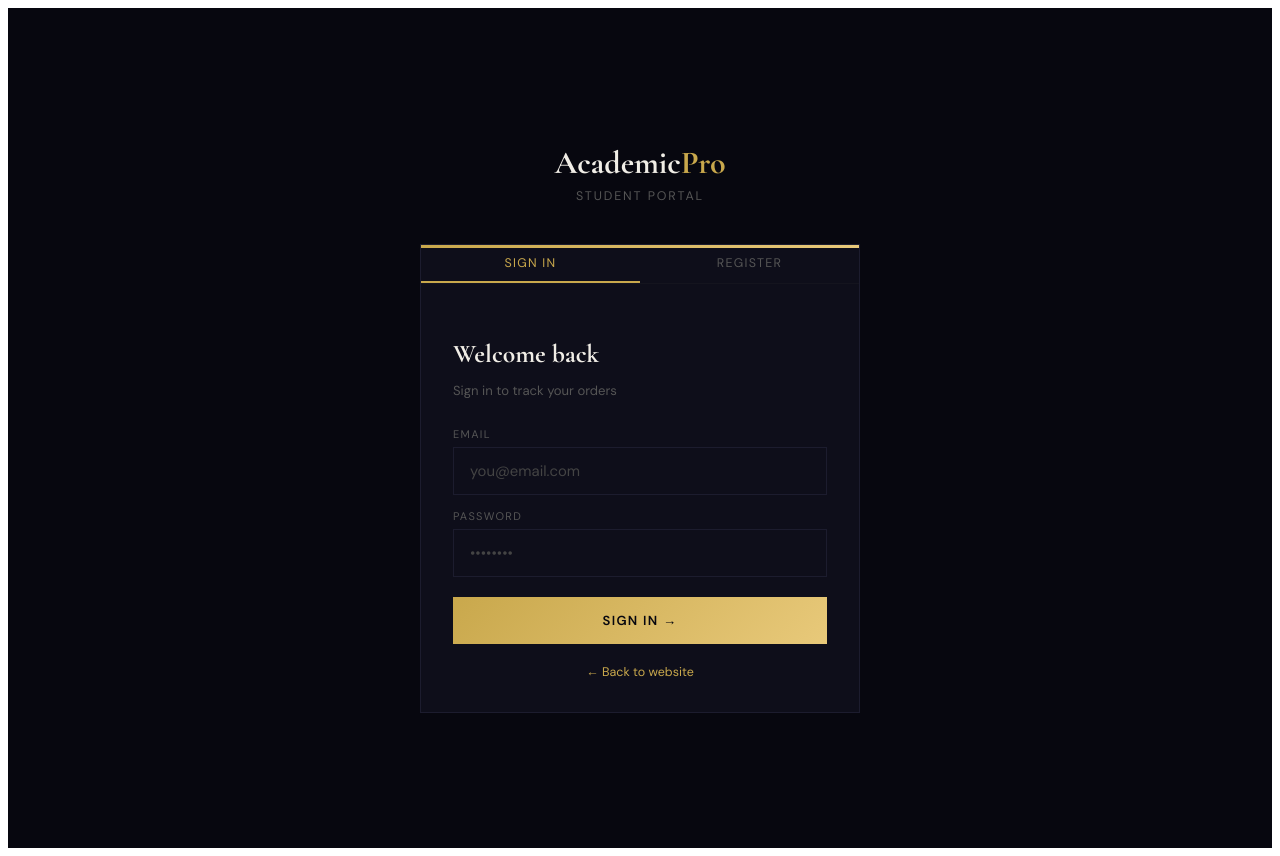
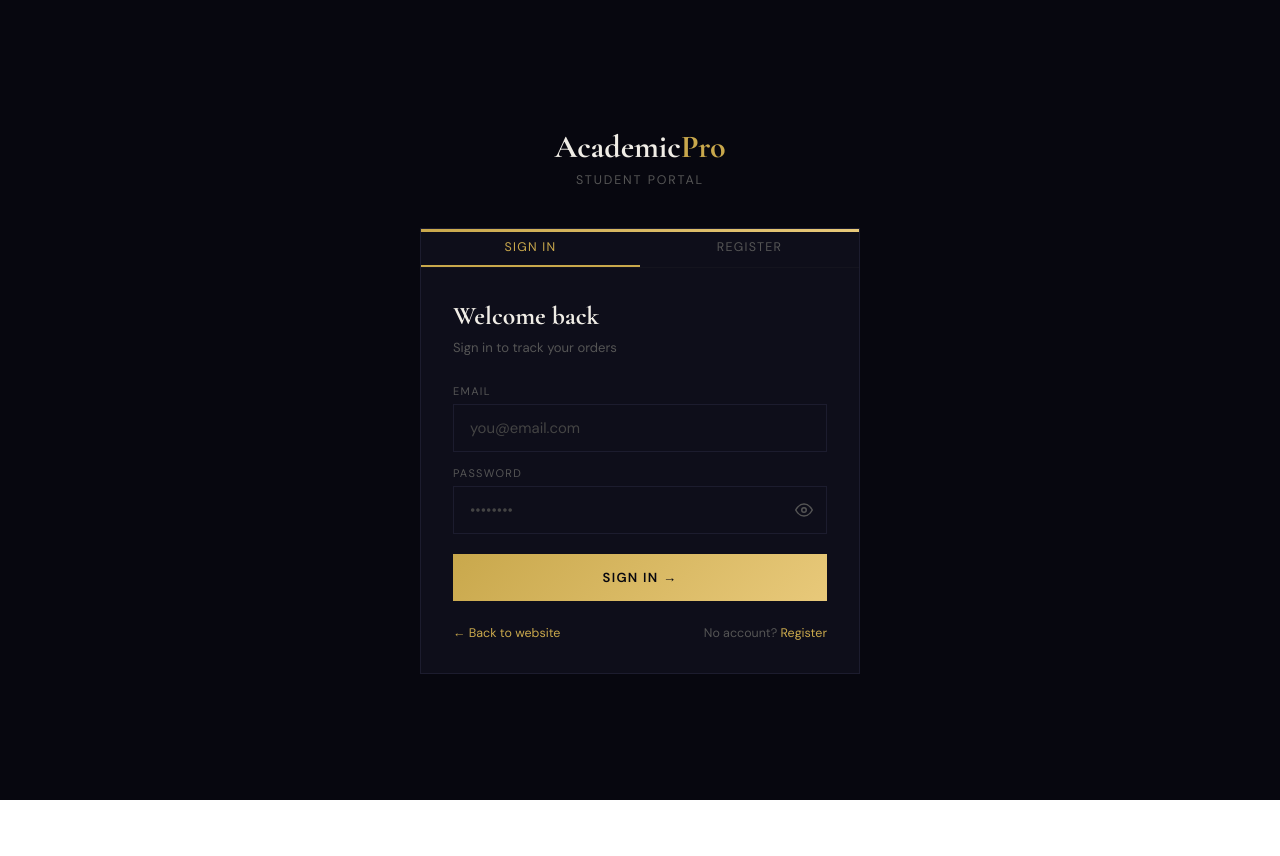
Before and after one commit to Unfinished-sentenc0/academic-support, a React (Vite) app: page /login in a window 1280 px wide. After the commit the page ends 800 px from the top, so only its background shows below. Built offline with nearby package versions, Linux system fonts and the light colour scheme.

Commit message:
add password toggle on login and register

```diff
--- a/src/Login.jsx
+++ b/src/Login.jsx
@@ -6,12 +6,13 @@ import { useNavigate } from "react-router-dom";
 const ADMIN_EMAIL = "hannahessays445@gmail.com";
 
 export default function Login() {
-  const [mode, setMode] = useState("login"); // login | register
+  const [mode, setMode] = useState("login");
   const [email, setEmail] = useState("");
   const [password, setPassword] = useState("");
   const [name, setName] = useState("");
   const [error, setError] = useState("");
   const [loading, setLoading] = useState(false);
+  const [showPassword, setShowPassword] = useState(false);
   const navigate = useNavigate();
 
   const handleSubmit = async (e) => {
@@ -24,7 +25,6 @@ export default function Login() {
       } else {
         await signInWithEmailAndPassword(auth, email, password);
       }
-      // redirect based on role
       if (email === ADMIN_EMAIL) {
         navigate("/admin");
       } else {
@@ -41,23 +41,31 @@ export default function Login() {
     <div style={{ minHeight: "100vh", background: "#07070f", display: "flex", alignItems: "center", justifyContent: "center", padding: "20px", fontFamily: "'Georgia', serif" }}>
       <style>{`
         @import url('https://fonts.googleapis.com/css2?family=Cormorant+Garamond:ital,wght@0,400;0,700;1,400&family=DM+Sans:wght@300;400;500;600&display=swap');
+        *, *::before, *::after { box-sizing: border-box; margin: 0; padding: 0; }
         .cormorant { font-family: 'Cormorant Garamond', serif !important; }
         .dm { font-family: 'DM Sans', sans-serif !important; }
-        input { width: 100%; background: #0e0e1a; border: 1px solid #1c1c2e; color: #f0ede6; font-family: 'DM Sans', sans-serif; font-size: 0.93rem; padding: 13px 16px; outline: none; transition: border-color 0.3s; box-sizing: border-box; border-radius: 0; }
-        input:focus { border-color: #c9a84c; }
-        input::placeholder { color: #444; }
+        .input-wrap { position: relative; width: 100%; }
+        .input-wrap input { width: 100%; background: #0e0e1a; border: 1px solid #1c1c2e; color: #f0ede6; font-family: 'DM Sans', sans-serif; font-size: 0.93rem; padding: 13px 44px 13px 16px; outline: none; transition: border-color 0.3s; border-radius: 0; box-sizing: border-box; }
+        .input-wrap input:focus { border-color: #c9a84c; }
+        .input-wrap input::placeholder { color: #444; }
+        .eye-btn { position: absolute; right: 14px; top: 50%; transform: translateY(-50%); background: none; border: none; cursor: pointer; color: #555; font-size: 1rem; transition: color 0.2s; padding: 0; display: flex; align-items: center; }
+        .eye-btn:hover { color: #c9a84c; }
+        .plain-input { width: 100%; background: #0e0e1a; border: 1px solid #1c1c2e; color: #f0ede6; font-family: 'DM Sans', sans-serif; font-size: 0.93rem; padding: 13px 16px; outline: none; transition: border-color 0.3s; border-radius: 0; box-sizing: border-box; }
+        .plain-input:focus { border-color: #c9a84c; }
+        .plain-input::placeholder { color: #444; }
         .btn-gold { font-family: 'DM Sans', sans-serif; font-weight: 600; font-size: 0.82rem; letter-spacing: 0.1em; text-transform: uppercase; background: linear-gradient(135deg, #c9a84c, #e8c97a); color: #07070f; border: none; padding: 15px 32px; cursor: pointer; transition: all 0.3s; width: 100%; }
         .btn-gold:hover { box-shadow: 0 12px 36px rgba(201,168,76,0.35); }
         .btn-gold:disabled { opacity: 0.6; cursor: not-allowed; }
-        .tab { font-family: 'DM Sans', sans-serif; font-size: 0.78rem; letter-spacing: 0.1em; text-transform: uppercase; cursor: pointer; padding: 10px 24px; transition: all 0.3s; border: none; background: none; }
+        .tab { font-family: 'DM Sans', sans-serif; font-size: 0.78rem; letter-spacing: 0.1em; text-transform: uppercase; cursor: pointer; padding: 10px 24px; transition: all 0.3s; border: none; background: none; flex: 1; }
+        ::-webkit-scrollbar { width: 3px; }
       `}</style>
 
       <div style={{ width: "100%", maxWidth: 440 }}>
         {/* Logo */}
         <div style={{ textAlign: "center", marginBottom: 40 }}>
-          <div className="cormorant" style={{ fontSize: "2rem", fontWeight: 700, color: "#f0ede6" }}>
+          <a href="/" className="cormorant" style={{ fontSize: "2rem", fontWeight: 700, color: "#f0ede6", textDecoration: "none" }}>
             Academic<span style={{ color: "#c9a84c" }}>Pro</span>
-          </div>
+          </a>
           <div className="dm" style={{ color: "#555", fontSize: "0.78rem", letterSpacing: "0.15em", textTransform: "uppercase", marginTop: 6 }}>
             Student Portal
           </div>
@@ -69,8 +77,8 @@ export default function Login() {
           {/* Tabs */}
           <div style={{ display: "flex", borderBottom: "1px solid #14141e" }}>
             {["login", "register"].map(m => (
-              <button key={m} className="tab" onClick={() => { setMode(m); setError(""); }} style={{
-                flex: 1, color: mode === m ? "#c9a84c" : "#555",
+              <button key={m} className="tab" onClick={() => { setMode(m); setError(""); setShowPassword(false); }} style={{
+                color: mode === m ? "#c9a84c" : "#555",
                 borderBottom: mode === m ? "2px solid #c9a84c" : "2px solid transparent",
               }}>{m === "login" ? "Sign In" : "Register"}</button>
             ))}
@@ -88,16 +96,45 @@ export default function Login() {
               {mode === "register" && (
                 <div>
                   <label className="dm" style={{ display: "block", fontSize: "0.69rem", color: "#555", letterSpacing: "0.12em", textTransform: "uppercase", marginBottom: 6 }}>Full Name</label>
-                  <input required placeholder="John Smith" value={name} onChange={e => setName(e.target.value)} />
+                  <input className="plain-input" required placeholder="John Smith" value={name} onChange={e => setName(e.target.value)} />
                 </div>
               )}
+
               <div>
                 <label className="dm" style={{ display: "block", fontSize: "0.69rem", color: "#555", letterSpacing: "0.12em", textTransform: "uppercase", marginBottom: 6 }}>Email</label>
-                <input required type="email" placeholder="you@email.com" value={email} onChange={e => setEmail(e.target.value)} />
+                <input className="plain-input" required type="email" placeholder="you@email.com" value={email} onChange={e => setEmail(e.target.value)} />
               </div>
+
               <div>
                 <label className="dm" style={{ display: "block", fontSize: "0.69rem", color: "#555", letterSpacing: "0.12em", textTransform: "uppercase", marginBottom: 6 }}>Password</label>
-                <input required type="password" placeholder="••••••••" value={password} onChange={e => setPassword(e.target.value)} />
+                <div className="input-wrap">
+                  <input
+                    required
+                    type={showPassword ? "text" : "password"}
+                    placeholder="••••••••"
+                    value={password}
+                    onChange={e => setPassword(e.target.value)}
+                    minLength={6}
+                  />
+                  <button type="button" className="eye-btn" onClick={() => setShowPassword(v => !v)} title={showPassword ? "Hide password" : "Show password"}>
+                    {showPassword ? (
+                      // Eye-off icon
+                      <svg width="18" height="18" viewBox="0 0 24 24" fill="none" stroke="currentColor" strokeWidth="2" strokeLinecap="round" strokeLinejoin="round">
+                        <path d="M17.94 17.94A10.07 10.07 0 0 1 12 20c-7 0-11-8-11-8a18.45 18.45 0 0 1 5.06-5.94M9.9 4.24A9.12 9.12 0 0 1 12 4c7 0 11 8 11 8a18.5 18.5 0 0 1-2.16 3.19m-6.72-1.07a3 3 0 1 1-4.24-4.24"/>
+                        <line x1="1" y1="1" x2="23" y2="23"/>
+                      </svg>
+                    ) : (
+                      // Eye icon
+                      <svg width="18" height="18" viewBox="0 0 24 24" fill="none" stroke="currentColor" strokeWidth="2" strokeLinecap="round" strokeLinejoin="round">
+                        <path d="M1 12s4-8 11-8 11 8 11 8-4 8-11 8-11-8-11-8z"/>
+                        <circle cx="12" cy="12" r="3"/>
+                      </svg>
+                    )}
+                  </button>
+                </div>
+                {mode === "register" && (
+                  <div className="dm" style={{ color: "#444", fontSize: "0.72rem", marginTop: 6 }}>Minimum 6 characters</div>
+                )}
               </div>
 
               {error && (
@@ -111,8 +148,20 @@ export default function Login() {
               </button>
             </form>
 
-            <div className="dm" style={{ textAlign: "center", marginTop: 20, color: "#444", fontSize: "0.78rem" }}>
-              <a href="/" style={{ color: "#c9a84c", textDecoration: "none" }}>← Back to website</a>
+            <div style={{ marginTop: 24, display: "flex", justifyContent: "space-between", alignItems: "center", flexWrap: "wrap", gap: 8 }}>
+              <a href="/" className="dm" style={{ color: "#c9a84c", fontSize: "0.78rem", textDecoration: "none" }}>← Back to website</a>
+              {mode === "login" && (
+                <span className="dm" style={{ color: "#555", fontSize: "0.78rem", cursor: "pointer" }}
+                  onClick={() => { setMode("register"); setError(""); }}>
+                  No account? <span style={{ color: "#c9a84c" }}>Register</span>
+                </span>
+              )}
+              {mode === "register" && (
+                <span className="dm" style={{ color: "#555", fontSize: "0.78rem", cursor: "pointer" }}
+                  onClick={() => { setMode("login"); setError(""); }}>
+                  Have an account? <span style={{ color: "#c9a84c" }}>Sign in</span>
+                </span>
+              )}
             </div>
           </div>
         </div>
```
